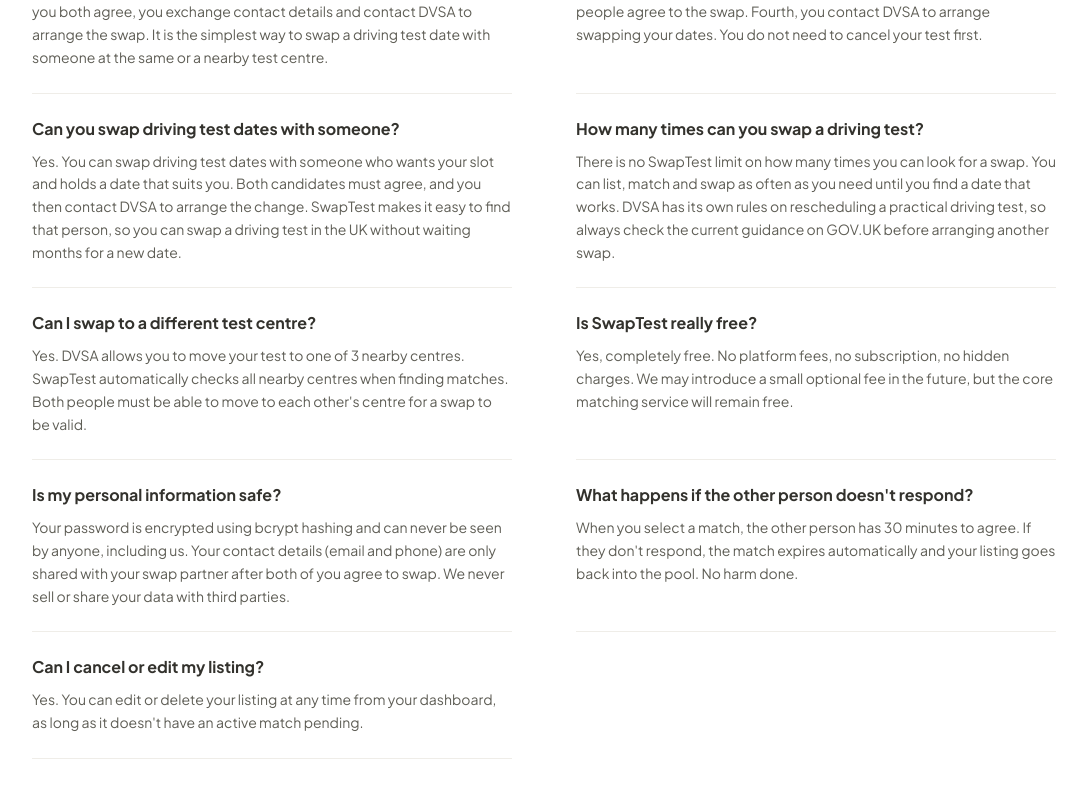
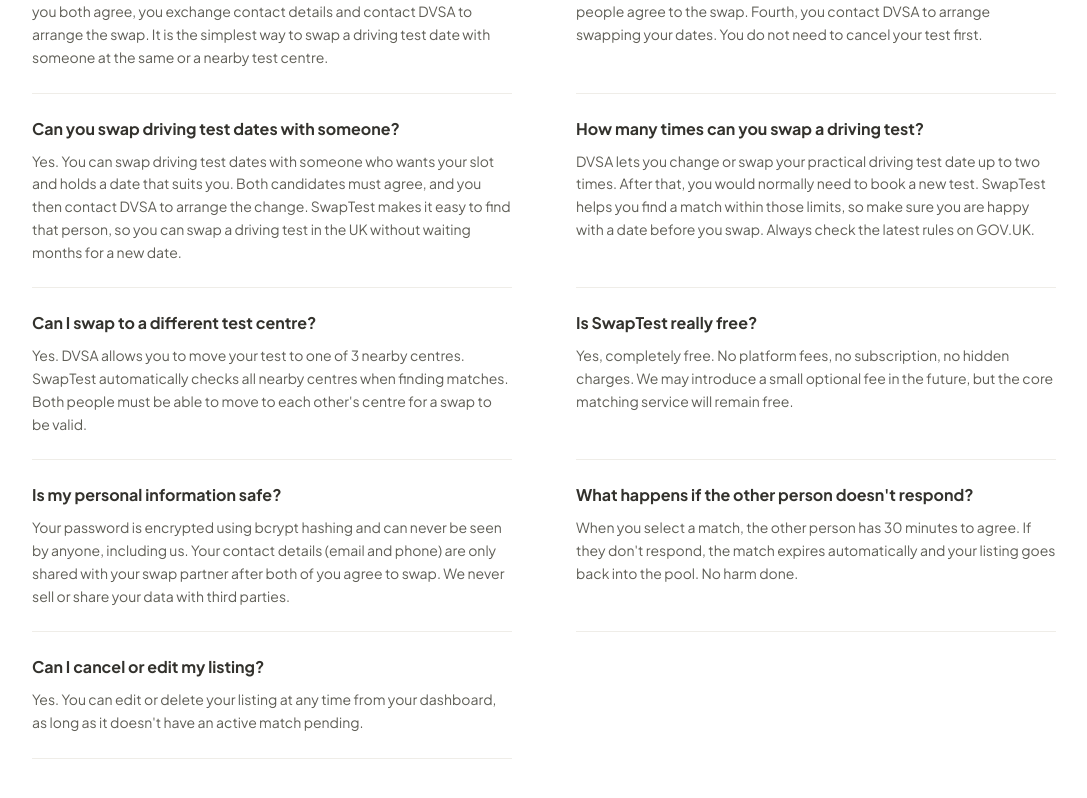
Before and after one commit to crazybulkreviewnew/swaptest, a Next.js app: page / in a window 1280 px wide. Shown: the part 3816-4614 px from the top of the page, without its empty margins (96-1183 px from the left). Built offline with nearby package versions, Linux system fonts and the light colour scheme; no server answers.

Commit message:
fix: correct swap-limit FAQ — DVSA allows up to two swaps
Previous answer wrongly said there was no limit. DVSA permits changing/swapping
a practical test date up to two times. Updated visible FAQ + FAQPage JSON-LD.

Co-Authored-By: Claude Opus 4.8 <noreply@anthropic.com>

```diff
--- a/app/layout.js
+++ b/app/layout.js
@@ -105,7 +105,7 @@ const jsonLd = {
           name: "How many times can you swap a driving test?",
           acceptedAnswer: {
             "@type": "Answer",
-            text: "There is no SwapTest limit on how many times you can look for a swap. You can list, match and swap as often as you need until you find a date that works. DVSA has its own rules on rescheduling a practical driving test, so always check the current guidance on GOV.UK before arranging another swap.",
+            text: "DVSA lets you change or swap your practical driving test date up to two times. After that, you would normally need to book a new test. SwapTest helps you find a match within those limits, so make sure you are happy with a date before you swap. Always check the latest rules on GOV.UK.",
           },
         },
         {
--- a/app/page.js
+++ b/app/page.js
@@ -345,7 +345,7 @@ export default function HomePage() {
               },
               {
                 q: "How many times can you swap a driving test?",
-                a: "There is no SwapTest limit on how many times you can look for a swap. You can list, match and swap as often as you need until you find a date that works. DVSA has its own rules on rescheduling a practical driving test, so always check the current guidance on GOV.UK before arranging another swap.",
+                a: "DVSA lets you change or swap your practical driving test date up to two times. After that, you would normally need to book a new test. SwapTest helps you find a match within those limits, so make sure you are happy with a date before you swap. Always check the latest rules on GOV.UK.",
               },
               {
                 q: "Can I swap to a different test centre?",
```
